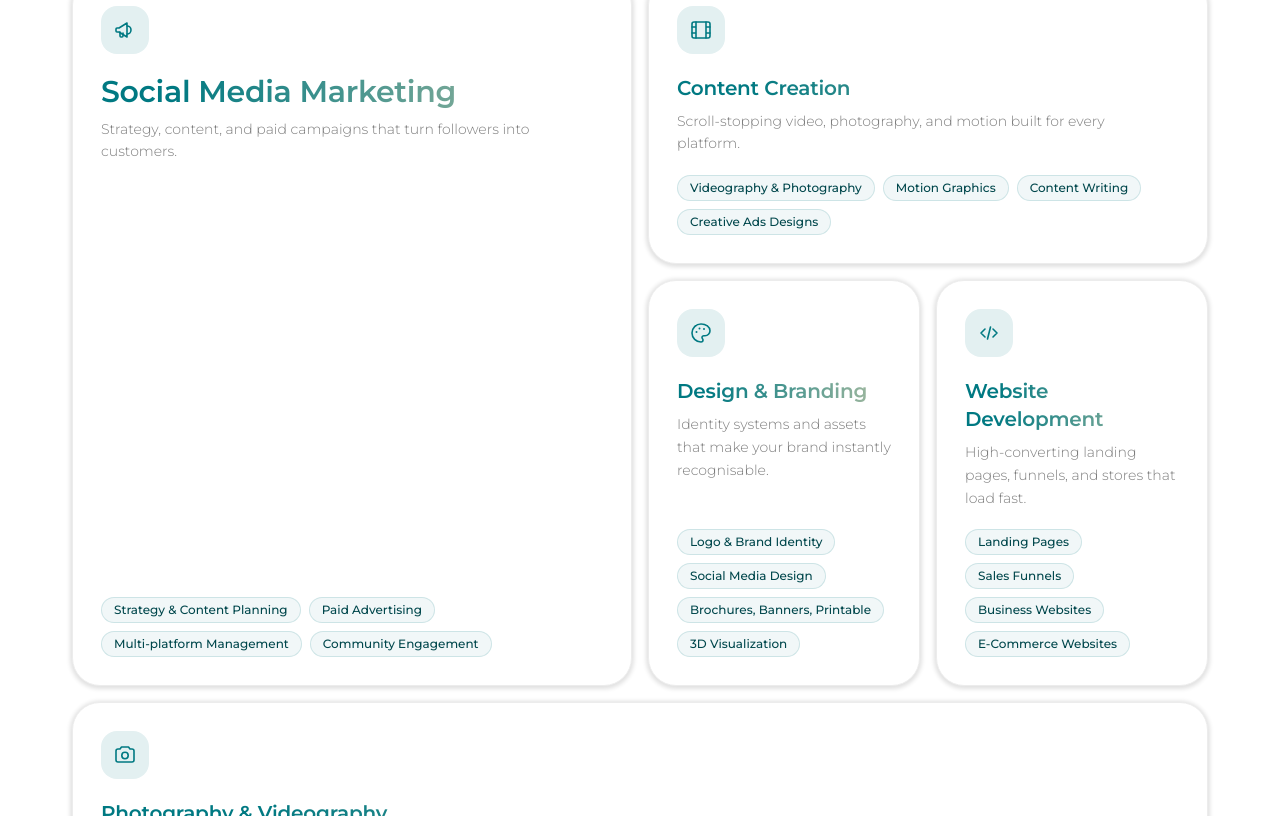
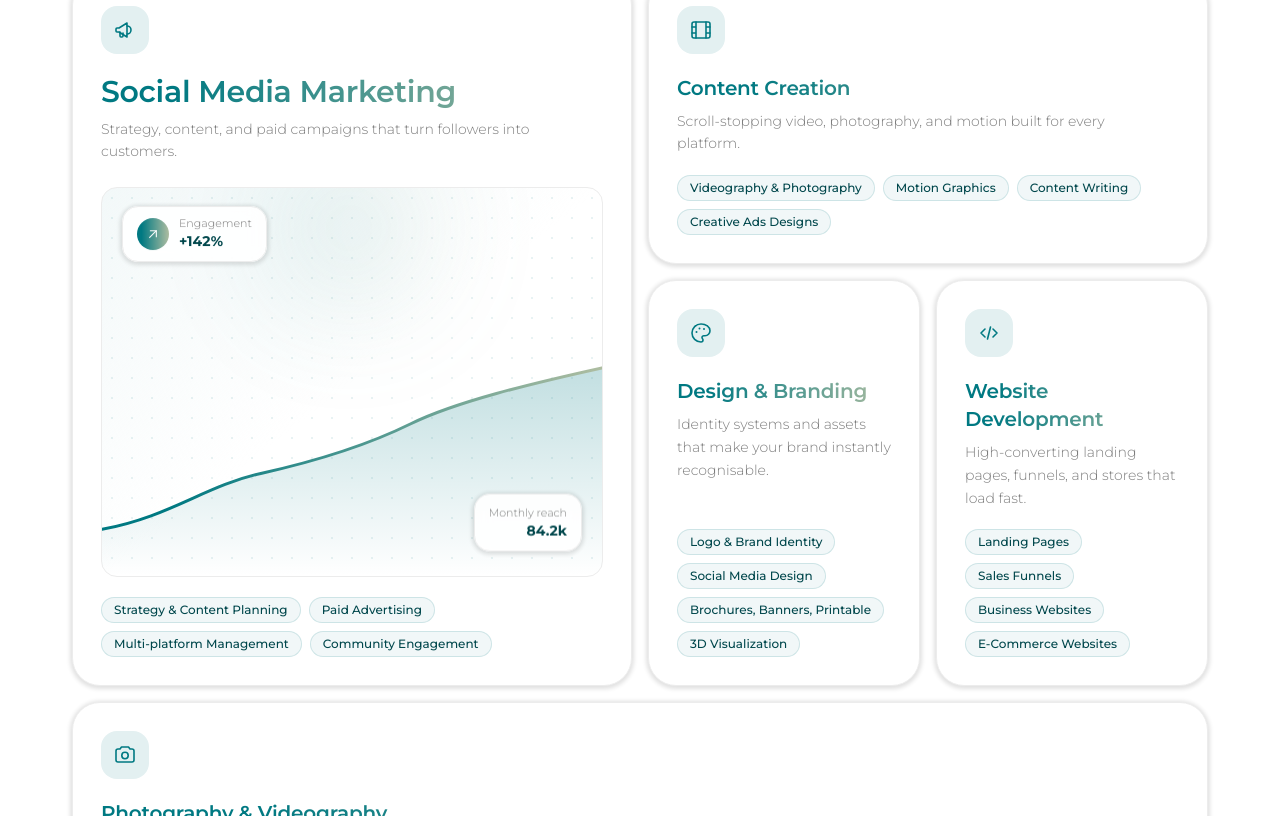
Before and after one commit to gs-py/xenon, a React (Vite) app: page / in a window 1280 px wide. Shown: the part 2724-3540 px from the top of the page. Built offline with nearby package versions, Linux system fonts and the light colour scheme.

Commit message:
added images

```diff
--- a/src/components/sections/Services.tsx
+++ b/src/components/sections/Services.tsx
@@ -3,7 +3,7 @@ import { Container } from "../ui/Container";
 import { SectionHeading } from "../ui/SectionHeading";
 import { Button } from "../ui/Button";
 import { Reveal, RevealGroup, RevealItem } from "../ui/Reveal";
-import { Camera, Code, Film, Megaphone, Palette } from "../icons";
+import { ArrowUpRight, Camera, Code, Film, Megaphone, Palette } from "../icons";
 import { cn } from "../../lib/cn";
 import { services, type Service } from "../../data/services";
 
@@ -125,6 +125,8 @@ function ServiceCard({ service, Icon, featured }: ServiceCardProps) {
         {service.summary}
       </p>
 
+      {featured && <MarketingVisual />}
+
       <ul className="mt-auto flex flex-wrap gap-2 pt-5">
         {service.highlights.map((item) => (
           <li
@@ -141,3 +143,71 @@ function ServiceCard({ service, Icon, featured }: ServiceCardProps) {
     </BentoItem>
   );
 }
+
+/**
+ * Decorative engagement-growth visual for the featured services cell — a
+ * gradient area chart with floating metric chips. Pure SVG/CSS (no assets).
+ */
+function MarketingVisual() {
+  return (
+    <div className="relative mt-6 min-h-[200px] flex-1 overflow-hidden rounded-2xl border border-line bg-gradient-to-br from-teal-soft/45 via-white to-white">
+      {/* Dotted grid */}
+      <div
+        aria-hidden
+        className="absolute inset-0 [background-image:radial-gradient(rgba(0,121,130,0.09)_1px,transparent_1px)] [background-size:20px_20px]"
+      />
+      {/* Soft glow */}
+      <div
+        aria-hidden
+        className="absolute -top-10 left-1/3 size-40 rounded-full bg-brand opacity-15 blur-3xl"
+      />
+
+      {/* Area chart anchored to the bottom */}
+      <svg
+        aria-hidden
+        viewBox="0 0 340 150"
+        preserveAspectRatio="none"
+        className="absolute inset-x-0 bottom-0 h-3/5 w-full"
+      >
+        <defs>
+          <linearGradient id="svc-area" x1="0" y1="0" x2="0" y2="1">
+            <stop offset="0%" stopColor="#007982" stopOpacity="0.24" />
+            <stop offset="100%" stopColor="#007982" stopOpacity="0" />
+          </linearGradient>
+          <linearGradient id="svc-line" x1="0" y1="0" x2="1" y2="0">
+            <stop offset="14%" stopColor="#007982" />
+            <stop offset="100%" stopColor="#aebda1" />
+          </linearGradient>
+        </defs>
+        <path
+          d="M0,120 C46,112 70,92 108,84 S180,66 210,52 S292,26 340,16 L340,150 L0,150 Z"
+          fill="url(#svc-area)"
+        />
+        <path
+          d="M0,120 C46,112 70,92 108,84 S180,66 210,52 S292,26 340,16"
+          fill="none"
+          stroke="url(#svc-line)"
+          strokeWidth="3"
+          strokeLinecap="round"
+          vectorEffect="non-scaling-stroke"
+        />
+      </svg>
+
+      {/* Floating metric chips */}
+      <div className="animate-float absolute top-5 left-5 flex items-center gap-2.5 rounded-2xl border border-line bg-white/90 px-3.5 py-2.5 shadow-card backdrop-blur-sm [--float-duration:6s]">
+        <span className="grid size-8 place-items-center rounded-full bg-brand text-white">
+          <ArrowUpRight className="size-4" />
+        </span>
+        <div className="leading-tight">
+          <p className="text-[11px] font-light text-ink-muted">Engagement</p>
+          <p className="text-sm font-bold text-teal-dark">+142%</p>
+        </div>
+      </div>
+
+      <div className="animate-float absolute right-5 bottom-6 rounded-2xl border border-line bg-white/90 px-3.5 py-2.5 text-right shadow-card backdrop-blur-sm [--float-duration:7.5s]">
+        <p className="text-[11px] font-light text-ink-muted">Monthly reach</p>
+        <p className="text-sm font-bold text-teal-dark">84.2k</p>
+      </div>
+    </div>
+  );
+}
```
